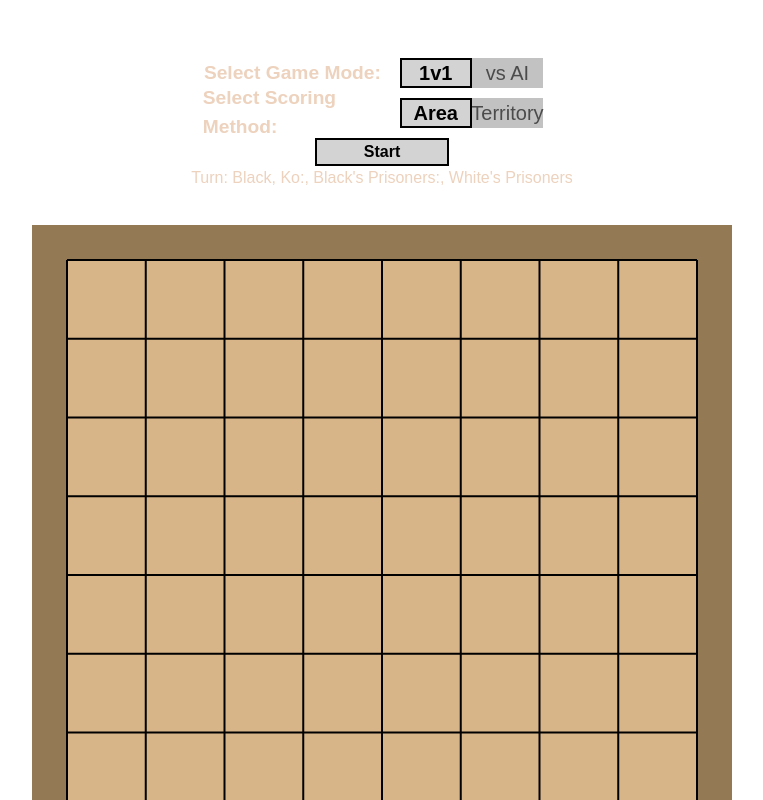
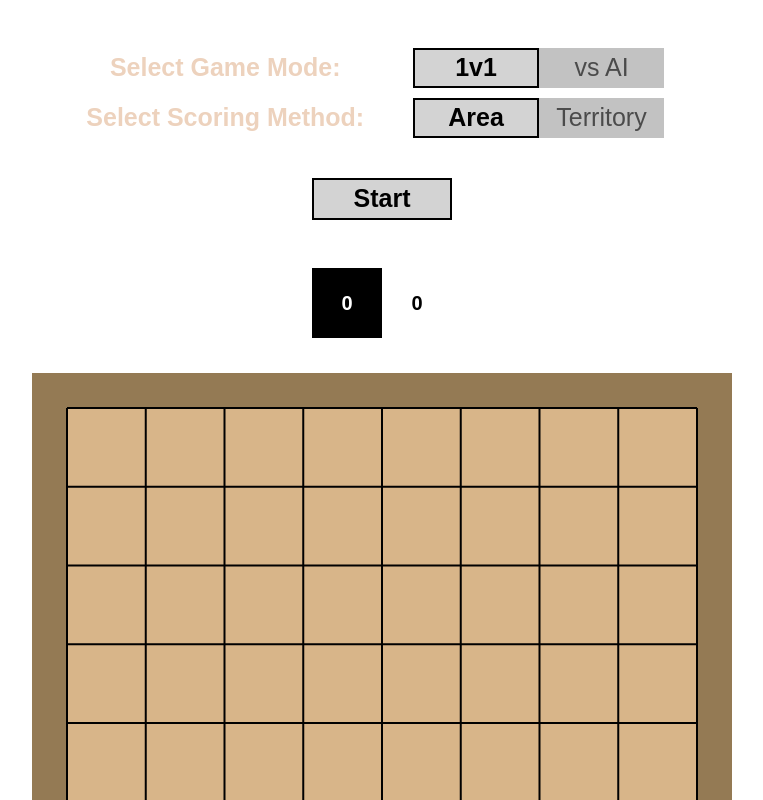
Before and after one commit to katzjason/go-frontend, a Next.js app: page / in a window 1280 px wide. Shown: the top 800 px of the page, without its empty margins (258-1021 px from the left). Built offline with nearby package versions, Linux system fonts and the light colour scheme.

Commit message:
Made frontend dynamic

```diff
--- a/app/components/board.module.css
+++ b/app/components/board.module.css
@@ -75,11 +75,8 @@
 }
 
 .hoverCircle {
-  fill: #A9A9A9;
   opacity: 0.5;
-  stroke: black;
-  stroke-opacity: 0.75;
-  stroke-width: 1px;
+  stroke-opacity: 0.5;
 }
 
 .hoverCircle:hover {
--- a/app/components/board.tsx
+++ b/app/components/board.tsx
@@ -11,9 +11,10 @@ interface props {
   clickCallback: (x: number, y: number) => void,
   handlePass: () => void,
   enabled: boolean,
+  blacksTurn: boolean,
 }
 
-export default function Board({ board, clickCallback, handlePass, enabled }: props) {
+export default function Board({ board, clickCallback, handlePass, enabled, blacksTurn }: props) {
   const [hoverCircle, setHoverCircle] = useState<coordinate | null>(null);
   const boardRef = useRef<SVGRectElement>(null);
 
@@ -115,7 +116,7 @@ export default function Board({ board, clickCallback, handlePass, enabled }: pro
           {/* {Hover Circle} */}
           {hoverCircle && (
             <circle
-              className={styles.hoverCircle}
+              className={`${blacksTurn ? styles.blackStone : styles.whiteStone} ${styles.hoverCircle}`}
               cx={`${5 + hoverCircle.x * 11.25}%`}
               cy={`${5 + hoverCircle.y * 11.25}%`}
               r="3.5%"
--- /dev/null
+++ b/app/components/scoreDashboard.module.css
@@ -0,0 +1,46 @@
+.container {
+  display: flex;
+  flex-direction: row;
+  justify-content: center;
+  width: 50%;
+  font-size: 20px;
+  font-weight: bold;
+  padding-top: 1%;
+}
+
+.blackScore {
+  display: flex;
+  align-items: center;
+  justify-content: center;
+  width: 70px;
+  height: 70px;
+  color: white;
+  background-color: black;
+}
+
+.whiteScore {
+  display: flex;
+  align-items: center;
+  justify-content: center;
+  width: 70px;
+  height: 70px;
+  color: black;
+  background-color: white;
+}
+
+.blackWinnerScore {
+  border: 3px solid yellow;
+  color: yellow;
+
+}
+
+.whiteWinnerScore {
+  border: 3px solid red;
+  color: red;
+
+}
+
+
+.loserScore {
+  opacity: 0.3;
+}
--- /dev/null
+++ b/app/components/scoreDashboard.tsx
@@ -0,0 +1,25 @@
+import { ReactNode, useState } from 'react';
+import styles from './scoreDashboard.module.css';
+
+interface params {
+  blackScore: number,
+  whiteScore: number,
+  gameOver: boolean,
+}
+
+
+
+export default function ScoreDashBoard({ blackScore, whiteScore, gameOver }: params) {
+
+
+  return (
+    <div className={styles.container}>
+      <rect
+        className={`${gameOver && blackScore > whiteScore ? styles.blackWinnerScore :
+          (gameOver && blackScore < whiteScore ? styles.loserScore : null)} ${styles.blackScore}`}>{blackScore}</rect>
+      <rect className={`${gameOver && whiteScore > blackScore ? styles.whiteWinnerScore :
+        (gameOver && whiteScore < blackScore ? styles.loserScore : null)} ${styles.whiteScore}`}>{whiteScore}</rect>
+    </div>
+
+  );
+}
--- a/app/components/startButton.module.css
+++ b/app/components/startButton.module.css
@@ -1,7 +1,47 @@
+@media (min-width: 2001px) {
+  .container {
+    width: 140px;
+    padding: 30px 0px 40px 0px;
+    font-size: 25px;
+  }
+}
+
+@media (min-width: 1201px) and (max-width: 2000px) {
+  .container {
+    width: 140px;
+    padding: 30px 0px 40px 0px;
+    font-size: 25px;
+  }
+}
+
+@media (min-width: 769px) and (max-width: 1200px) {
+  .container {
+    width: 120px;
+    padding: 20px 0px 40px 0px;
+    font-size: 20px;
+  }
+}
+
+@media (min-width: 481px) and (max-width: 768px) {
+  .container {
+    width: 80px;
+    padding: 0px 0px 40px 0px;
+    font-size: 20px;
+  }
+}
+
+@media (max-width: 480px) {
+  .container {
+    width: 80px;
+    padding: 0px 0px 40px 0px;
+  }
+}
+
+
 .container {
-  width: 15%;
-  height: 100%;
-  padding-top: 10px;
+  display: flex;
+  align-items: center;
+  justify-content: center;
 }
 
 .writeable {}
@@ -17,6 +57,7 @@
   color: black;
   border: 2px solid black;
   font-weight: bold;
+  width: 100%;
 }
 
 .button:hover {
--- a/app/components/toggleSetting.module.css
+++ b/app/components/toggleSetting.module.css
@@ -1,13 +1,110 @@
+@media (min-width: 2001px) {
+  .container {
+    flex-direction: row;
+    width: 50%;
+    padding: 10px 0px 0px 0px;
+
+  }
+
+  .subcontainer {
+    width: 100%;
+  }
+
+  .switch {
+    font-size: 25px;
+  }
+
+  .text {
+    font-size: 25px;
+  }
+}
+
+@media (min-width: 1201px) and (max-width: 2000px) {
+  .container {
+    flex-direction: row;
+    width: 70%;
+    /* padding: 5px 0px 0px 0px; */
+    margin-bottom: 10px;
+  }
+
+  .subcontainer {
+    width: 100%;
+  }
+
+  .switch {
+    font-size: 25px;
+  }
+
+  .text {
+    font-size: 25px;
+  }
+}
+
+@media (min-width: 769px) and (max-width: 1200px) {
+  .container {
+    flex-direction: row;
+    width: 85%;
+    padding: 10px 0px 0px 0px;
+  }
+
+  .subcontainer {
+    width: 100%;
+  }
+
+  .switch {
+    font-size: 20px;
+  }
+
+  .text {
+    font-size: 20px;
+  }
+}
+
+@media (min-width: 481px) and (max-width: 768px) {
+  .container {
+    flex-direction: column;
+    padding: 10px 0px 60px 0px;
+  }
+
+  .subcontainer {
+    width: 100%;
+  }
+
+  .switch {
+    font-size: 20px;
+  }
+
+  .text {
+    font-size: 20px;
+  }
+
+}
+
+@media (max-width: 480px) {
+  .container {
+    flex-direction: column;
+    padding: 0px 0px 40px 0px;
+  }
+
+  .subcontainer {
+    width: 100%;
+  }
+
+  .switch {
+    font-size: 15px;
+  }
+
+  .text {
+    font-size: 15px;
+  }
+}
+
 .container {
   display: flex;
-  flex-direction: row;
-  justify-content: space-between;
-  width: 40%;
-  /* height: 10%; */
-  padding-top: 10px;
+  justify-content: center;
+  /* width: 40%; */
   min-height: 40px;
   min-width: 300px;
-  /* opacity: 40%; */
 }
 
 .writeable {}
@@ -17,7 +114,6 @@
 }
 
 .subcontainer {
-  width: 50%;
   display: flex;
   justify-content: center;
 }
@@ -43,7 +139,6 @@
   justify-content: center;
   align-items: center;
   width: 40%;
-  font-size: 20px;
 }
 
 
@@ -54,8 +149,6 @@
 .text {
   display: flex;
   align-items: center;
-  font-size: 120%;
-  /* font-size: 25px; */
   font-weight: bold;
 
 }
--- a/app/page.tsx
+++ b/app/page.tsx
@@ -5,6 +5,7 @@ import Board from './components/board';
 import ToggleSetting from './components/toggleSetting';
 import StartButton from './components/startButton';
 import { useEffect, useState } from 'react';
+import ScoreDashBoard from './components/scoreDashboard';
 
 
 interface MoveData {
@@ -165,15 +166,8 @@ export default function Home() {
       <ToggleSetting instruction="Select Game Mode:" option1={"1v1"} option2={"vs AI"} writeable={!liveGame} clickCallback={toggleOneVOne} disabled={liveGame}></ToggleSetting>
       <ToggleSetting instruction="Select Scoring Method:" option1={"Area"} option2={"Territory"} writeable={!liveGame} clickCallback={toggleAreaScoring} disabled={liveGame}></ToggleSetting>
       <StartButton clickCallback={startGame} writeable={!liveGame}></StartButton>
-      <h2>Turn: Black, Ko:, Black's Prisoners:, White's Prisoners</h2>
-      <Board board={boardState.board} clickCallback={boardClick} handlePass={passTurn} enabled={liveGame}></Board>
-      <h2>Ko: {String(boardState.ko_x) + "," + String(boardState.ko_y)}</h2>
-      <h2>Ko Player Restriction: {String(boardState.ko_player_restriction)}</h2>
-      <h2>Game Over: {String(boardState.game_over)}</h2>
-      <h2>Black's Prisoners: {String(boardState.blacksPrisoners)}</h2>
-      <h2>White's Prisoners: {String(boardState.whitesPrisoners)}</h2>
-      <h2>Black's Score: {String(boardState.blacks_score)}</h2>
-      <h2>White's Score: {String(boardState.whites_score)}</h2>
+      <ScoreDashBoard blackScore={boardState.game_over ? boardState.blacks_score : boardState.blacksPrisoners} whiteScore={boardState.game_over ? boardState.whites_score : boardState.whitesPrisoners} gameOver={boardState.game_over}></ScoreDashBoard>
+      <Board board={boardState.board} clickCallback={boardClick} handlePass={passTurn} enabled={liveGame} blacksTurn={boardState.move.player_turn == 1 ? true : false}></Board>
     </Layout >
   );
 }
```
